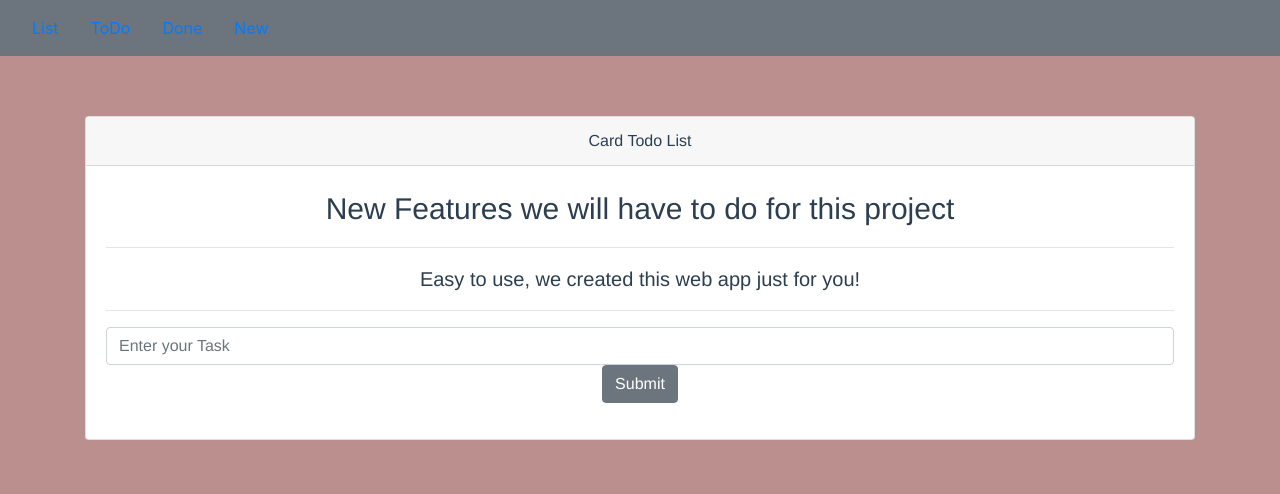
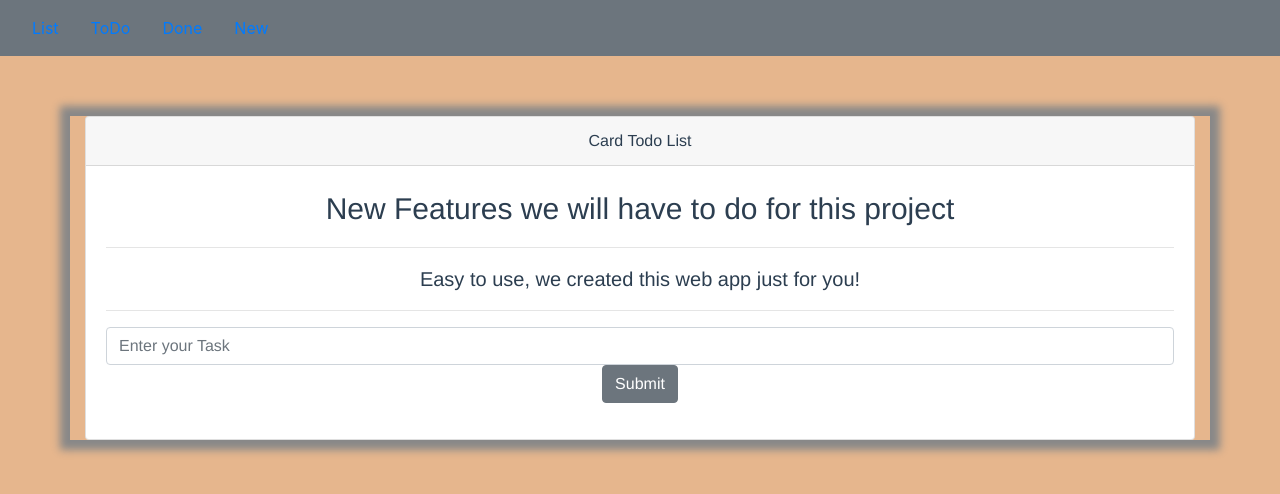
Before and after one commit to Batchyomna/To-Do--avec-Vue-CLI, a Vue app: page /new in a window 1280 px wide. Shown: the top 494 px of the page. Built offline with nearby package versions, Linux system fonts and the light colour scheme; no server answers.

Commit message:
end of CSS and start to add pagination

```diff
--- a/src/App.vue
+++ b/src/App.vue
@@ -44,10 +44,12 @@ export default {
   text-align: center;
   color: #2c3e50;
   margin-top: 60px;
+ box-shadow: 0px 0px 8px 10px #888888;
 }
 #mySite{
-  background: rosybrown;
+  background: #E6B68D;
   min-height: 800px;
+
 }
 h1 {
   font-size: 100px;
--- a/src/components/AddForm.vue
+++ b/src/components/AddForm.vue
@@ -26,7 +26,7 @@ export default {
         let today = new Date().toString();
         let newTask = {
           name: this.message,
-          id: Date.now(),
+          id: Date.now(), // create a number deffirent every time
           createdAt: today,
           todo: true,
         };
--- a/src/components/MyToDo.vue
+++ b/src/components/MyToDo.vue
@@ -5,7 +5,7 @@
       <!-- {{ names }} -->
       </b-list-group>
     <div class="mt-3">
-     <b-pagination v-model="currentPage" pills :total-rows="rows" align="center" variant="secondary"></b-pagination>
+     <b-pagination v-model="currentPage" pills :total-rows="rows" align="center"  variant="warning"></b-pagination>
     </div>
   </div>
 </template>
--- a/src/components/SingleTodo.vue
+++ b/src/components/SingleTodo.vue
@@ -4,7 +4,7 @@
     <b-icon icon="check2-circle"></b-icon>
     {{myelement.name}}
   </h6>
-  <!--styleobj is a variable for give the required style to be assigned to the div. -->
+
   <h6 v-else class="done" v-on:click="changeToDo()" >
     <b-icon icon="check-circle-fill"></b-icon><i>
     {{myelement.name}} </i>
@@ -80,7 +80,6 @@ h6:hover {
 }
 
 #deletIcon{
-
   margin-left: 5%;
 }
 
```
Also changed, not shown: src/components/MyJumbotron.vue (+2 -9 lines).
